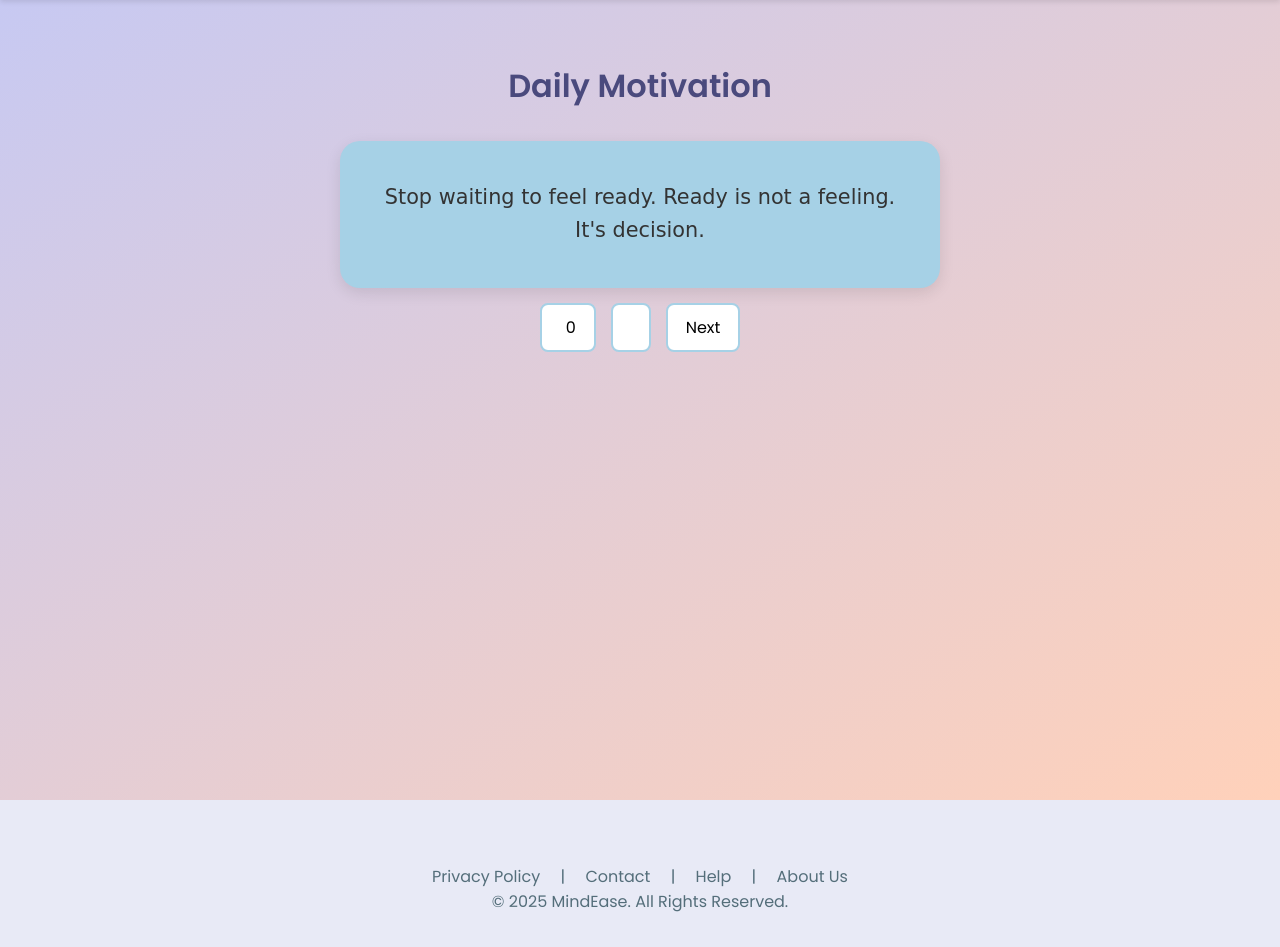
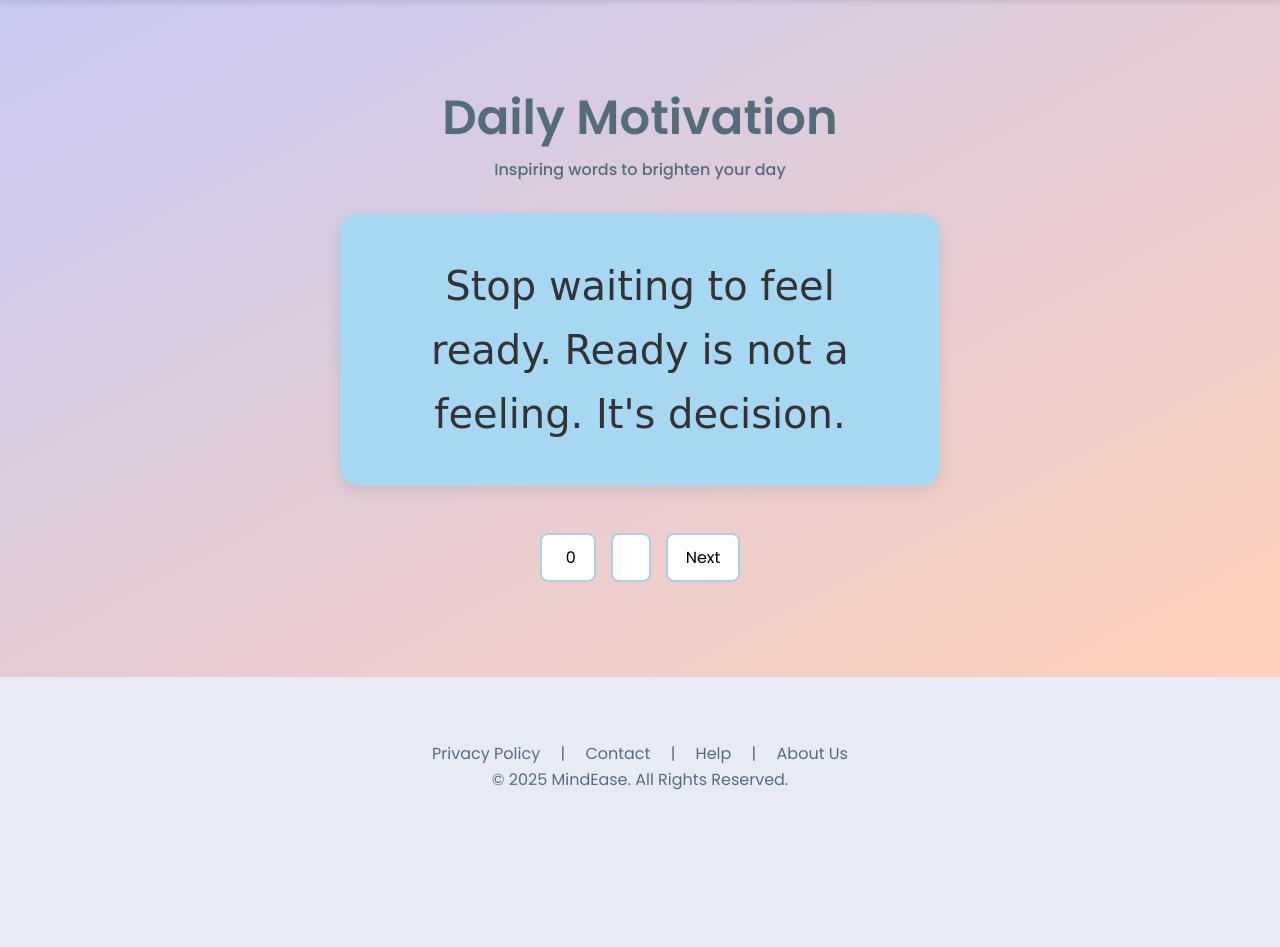
Before and after one commit to Pathum-Piyumal/MindEase, a PHP site: page /pages/quotes.html in a window 1280 px wide. Shown: the part 125-1072 px from the top of the page. After the commit the page ends 915 px from the top, so only its background shows below. Run offline with PHP 8.4, Linux system fonts and the light colour scheme; some libraries are stand-ins or nearby versions.

Commit message:
Modified quotes.html & quotes.css

```diff
--- a/public/css/quotes.css
+++ b/public/css/quotes.css
@@ -61,19 +61,13 @@ nav a:hover {
 
 .quotes {
    background: linear-gradient(to bottom right, #C7C9F2, #FFD1BA);
-   min-height: 100vh;
-   padding: 60px 20px;
+   min-height: 80vh;
+   padding: 5rem;
    text-align: center;
 }
 
-.quotes h2{
-    font-size: 2em;
-    color: #4A4A7D;
-    margin-bottom: 30px;
-}
-
 .quotes-card {
-  background: #A6D1E6;
+  background: #a6d8f2;
   width: 70%;
   max-width: 600px;
   margin: 0 auto;
@@ -85,13 +79,15 @@ nav a:hover {
   transition: transform 0.3s ease;
 }
 
-#quotes-card {
+.quotes-card {
   font-size: 1.2rem;
   color: #333;
+  margin-bottom: 2rem;
 }
 
 #quotes-text{
   font-family: 'Comfortaa', cursive;
+  font-size: 2.5rem;
 }
 
 .quote-card:hover {
--- a/public/pages/quotes.html
+++ b/public/pages/quotes.html
@@ -28,8 +28,8 @@
   </header>
 
   <main class="quotes">
-    <h2>Daily Motivation</h2>
-
+    <h1 style="font-size: 3rem; color: #546d78; font-weight: 700">Daily Motivation</h1>
+    <p style="font-size: 1rem; color: #546d78; font-weight: 500; margin-bottom: 2rem;">Inspiring words to brighten your day</p>
     <div class="quotes-card">
       <p id="quotes-text"></p>
     </div>
```
